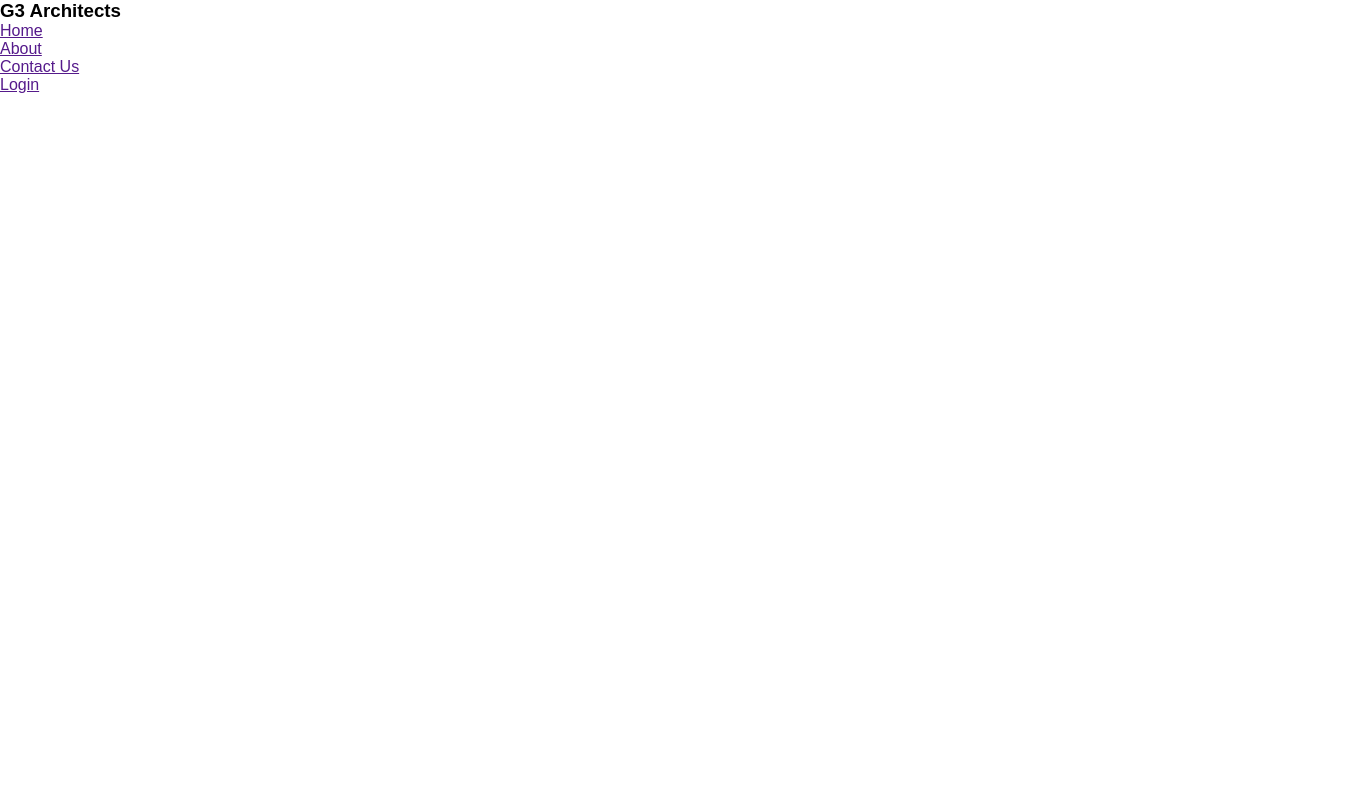
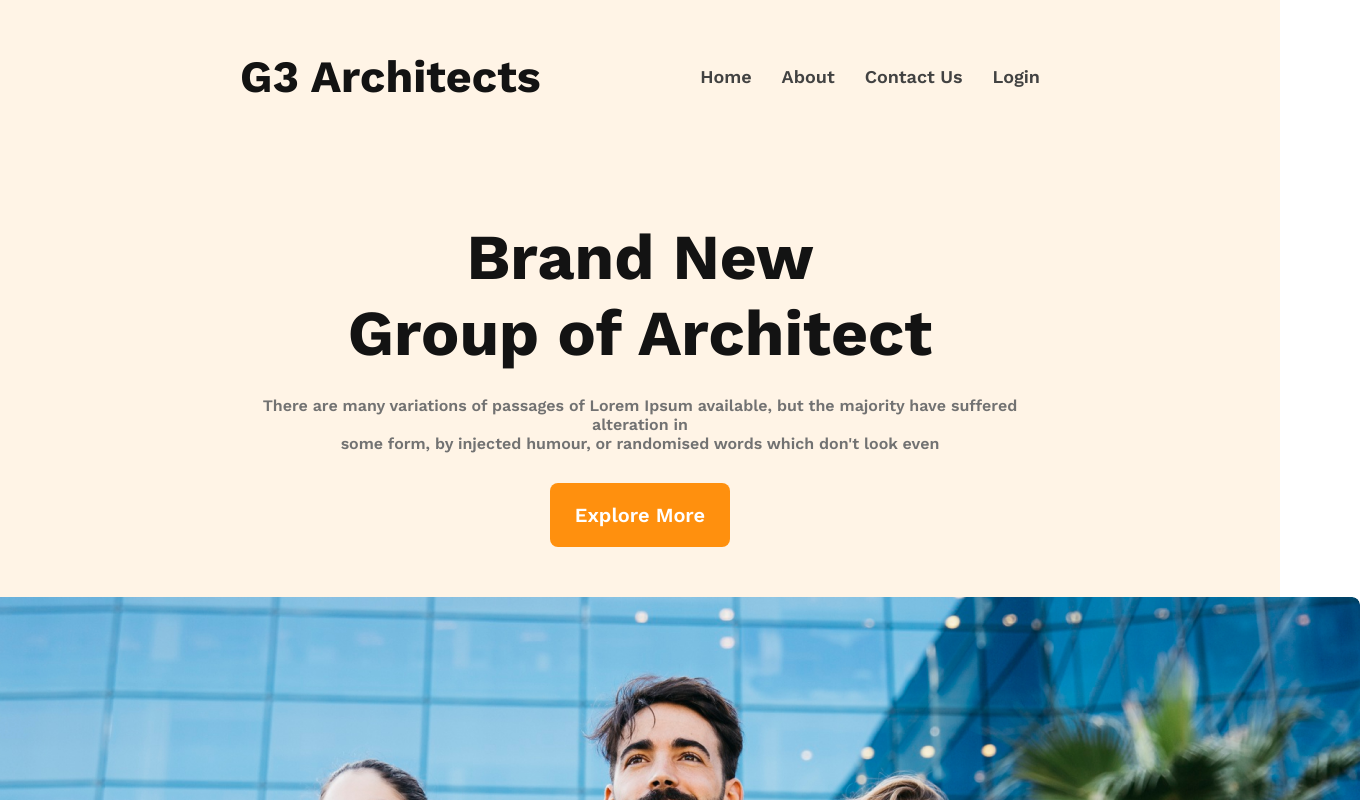
Before and after one commit to hossaintaufiq/G-3-Architects, a plain HTML site: page index.html in a window 1280 px wide. Shown: the top 800 px of the page, 1360 px wide, since content can reach past the window. Drawn offline with nearby package versions, Linux system fonts and the light colour scheme.

Commit message:
adding banner

```diff
--- a/index.html
+++ b/index.html
@@ -1,15 +1,22 @@
 <!DOCTYPE html>
 <html lang="en">
+
 <head>
     <meta charset="UTF-8">
     <meta name="viewport" content="width=device-width, initial-scale=1.0">
+    <link rel="preconnect" href="https://fonts.googleapis.com">
+    <link rel="preconnect" href="https://fonts.gstatic.com" crossorigin>
+    <link
+        href="https://fonts.googleapis.com/css2?family=Josefin+Sans:wght@100&family=Lato:wght@300;400;700;900&family=Open+Sans:wght@400;700;800&family=Work+Sans:ital,wght@0,600;0,700;0,800;1,400&display=swap"
+        rel="stylesheet">
     <link rel="stylesheet" href="/styles/style.css">
     <title>G3-Architects</title>
 </head>
+
 <body>
     <header>
         <nav>
-            <h3>G3 Architects  </h3>
+            <h3 class="nav-title">G3 Architects </h3>
             <ul>
                 <li><a href="">Home</a></li>
                 <li><a href="">About</a></li>
@@ -17,8 +24,27 @@
                 <li><a href="">Login</a></li>
             </ul>
         </nav>
+
+            <div class="banner-container">
+                <div class="banner-info ">
+                    <h1 class="banner-title">
+                        Brand New <br> Group of Architect
+                    </h1>
+                </div>
+                <div class="banner-info ">
+                    <p class="banner-description">There are many variations of passages of Lorem Ipsum available, but the majority have suffered alteration in <br>some form, by injected humour, or randomised words which don't look even</p>
+                </div>
+                <div class="banner-info ">
+                    <button class="banner-btn">Explore More</button>
+                </div>
+                <div class="banner-info ">
+                    <img src="./images/banner.png" alt="banner-img" class="banner-image">
+                </div>
+            </div-banner-container>
+
     </header>
-    <main>  </main>
+    <main> </main>
     <footer></footer>
 </body>
+
 </html>
--- a/styles/style.css
+++ b/styles/style.css
@@ -1,8 +1,99 @@
-*{
+* {
     margin: 0;
     padding: 0;
-    font-family: 'Josefin Sans', sans-serif;
-font-family: 'Lato', sans-serif;
-font-family: 'Open Sans', sans-serif;
-font-family: 'Work Sans', sans-serif;
+    font-family: "Josefin Sans", sans-serif;
+    font-family: "Lato", sans-serif;
+    font-family: "Open Sans", sans-serif;
+    font-family: "Work Sans", sans-serif;
 }
+
+/* Header css */
+header {
+    background: rgba(255, 144, 14, 0.10);
+    padding: 50px 240px;
+
+}
+
+nav {
+    display: flex;
+    align-items: center;
+    justify-content: space-between;
+}
+
+.nav-title {
+    color: #131313;
+    font-size: 2.8rem;
+    font-weight: 700;
+}
+
+nav>ul {
+    display: flex;
+    justify-content: space-around;
+    align-items: center;
+
+}
+
+nav li {
+    list-style: none;
+    margin-left: 30px;
+
+
+
+}
+
+nav li a {
+    text-decoration: none;
+    color: #424242;
+    font-size: 18px;
+    font-weight: 500;
+}
+
+/* banner section */
+.banner-container {
+    display: flex;
+    align-items: center;
+    justify-content: center;
+    flex-direction: column;
+}
+
+.banner-title {
+    display: flex;
+    text-align: center;
+    justify-content: center;
+    margin-top: 116px;
+    margin-bottom: 25px;
+    color:#131313;
+    font-size: 64px;
+    font-weight: 700;
+}
+
+.banner-description {
+    display: flex;
+    justify-content: center;
+    text-align: center;
+    margin-bottom: 30px;
+    color: #727272;
+    font-size: 16px;
+    font-weight: 400;
+}
+
+.banner-btn {
+    display: flex;
+    align-items: center;
+    /* text-align: center; */
+    justify-content: center;
+    margin-bottom: 50px;
+    border-radius: 8px;
+    background: #FF900E;
+    color: #FFF;
+    font-size: 20px;
+    font-weight: 600;
+    width: 180px;
+    height: 64px;
+    flex-shrink: 0;
+    border: 0px white;
+}
+
+.banner-image{
+    border-radius: 8px;
+}
```
